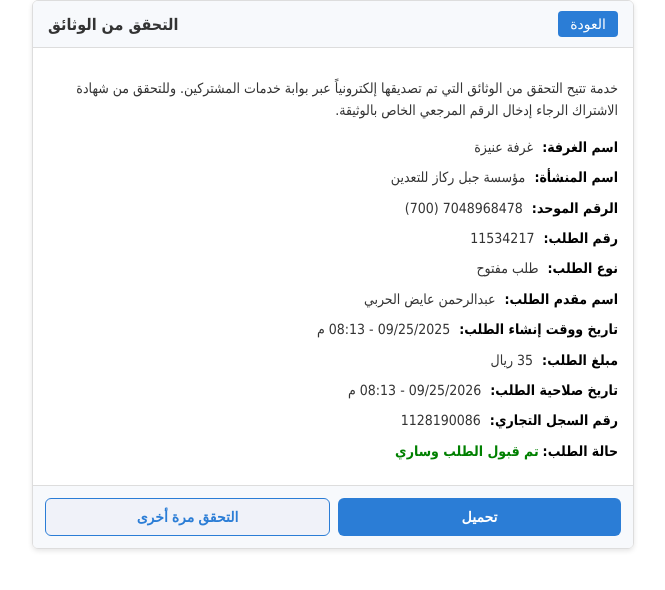
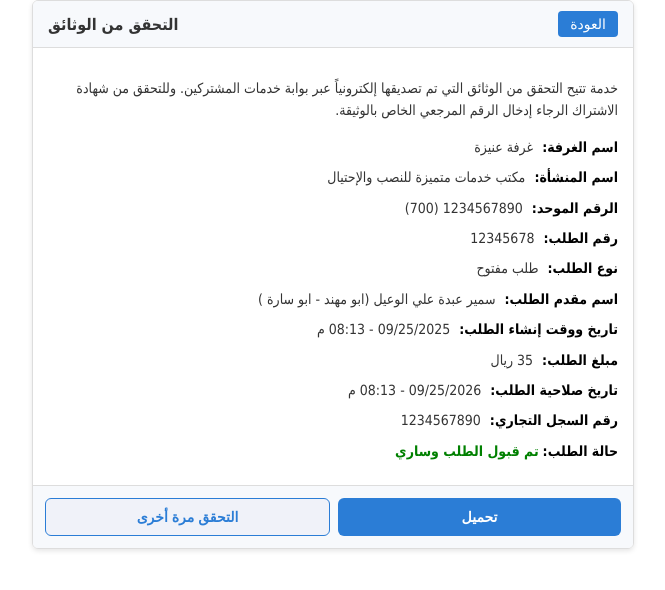
Before and after one commit to eservicesucci/so-DocumentVerify-, a plain HTML site: page index.html in a window 1280 px wide. Shown: the whole page, without its empty margins (307-972 px from the left). Drawn offline with nearby package versions, Linux system fonts and the light colour scheme.

Commit message:
Add files via upload

```diff
--- a/index.html
+++ b/index.html
@@ -118,15 +118,15 @@
       </p>
 
       <div class="row"><span class="label">اسم الغرفة:</span> <span class="value">غرفة عنيزة</span></div>
-      <div class="row"><span class="label">اسم المنشأة:</span> <span class="value">مؤسسة جبل ركاز للتعدين</span></div>
-      <div class="row"><span class="label">الرقم الموحد:</span> <span class="value">7048968478 (700)</span></div>
-      <div class="row"><span class="label">رقم الطلب:</span> <span class="value">11534217</span></div>
+      <div class="row"><span class="label">اسم المنشأة:</span> <span class="value">مكتب خدمات متميزة للنصب والإحتيال</span></div>
+      <div class="row"><span class="label">الرقم الموحد:</span> <span class="value">1234567890 (700)</span></div>
+      <div class="row"><span class="label">رقم الطلب:</span> <span class="value">12345678</span></div>
       <div class="row"><span class="label">نوع الطلب:</span> <span class="value">طلب مفتوح</span></div>
-      <div class="row"><span class="label">اسم مقدم الطلب:</span> <span class="value">عبدالرحمن عايض الحربي</span></div>
+      <div class="row"><span class="label">اسم مقدم الطلب:</span> <span class="value">سمير عبدة علي الوعيل (ابو مهند - ابو سارة )</span></div>
       <div class="row"><span class="label">تاريخ ووقت إنشاء الطلب:</span> <span class="value">09/25/2025 - 08:13 م</span></div>
       <div class="row"><span class="label">مبلغ الطلب:</span> <span class="value">35 ريال</span></div>
       <div class="row"><span class="label">تاريخ صلاحية الطلب:</span> <span class="value">09/25/2026 - 08:13 م</span></div>
-      <div class="row"><span class="label">رقم السجل التجاري:</span> <span class="value">1128190086</span></div>
+      <div class="row"><span class="label">رقم السجل التجاري:</span> <span class="value">1234567890</span></div>
       <div class="row"><span class="label">حالة الطلب:</span> <span class="status">تم قبول الطلب وساري</span></div>
     </div>
 
```
